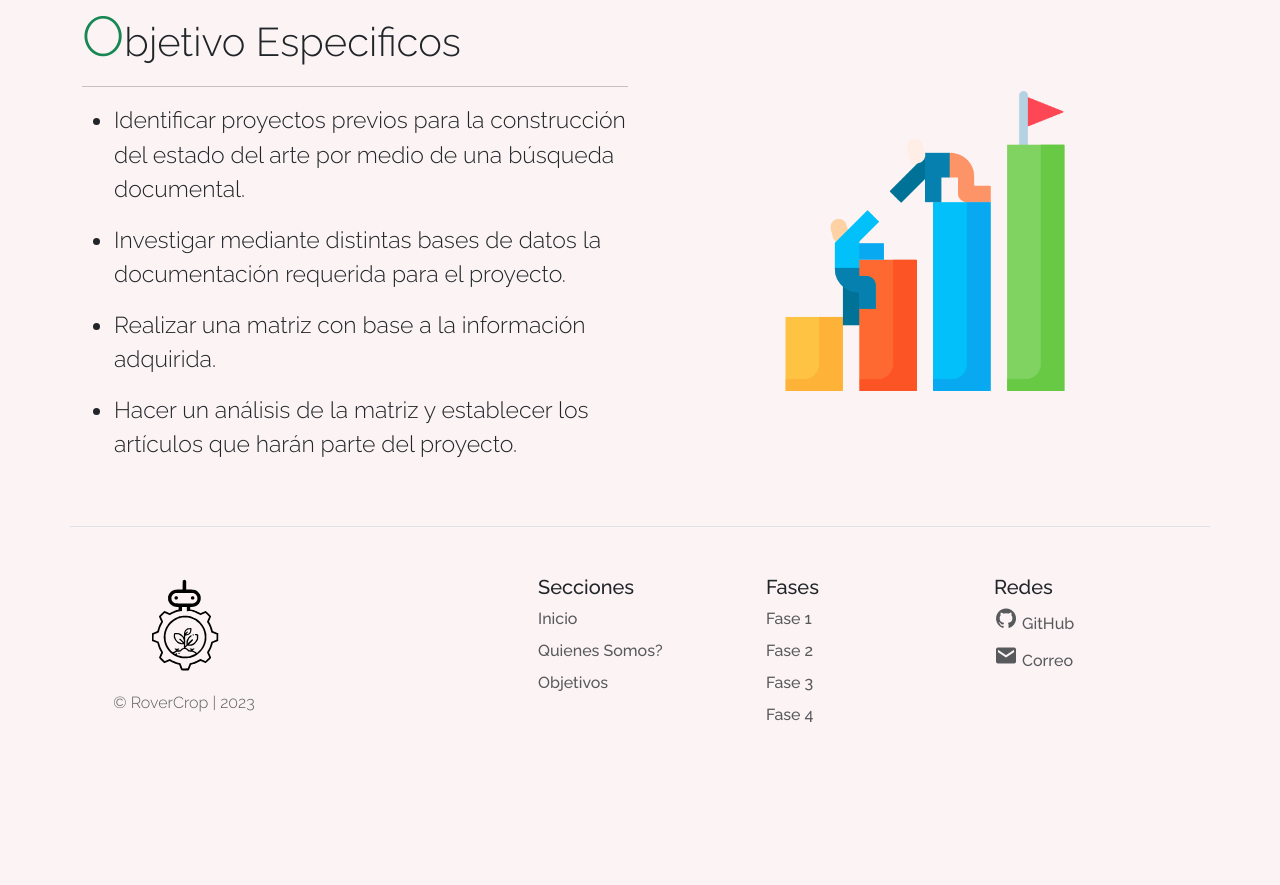
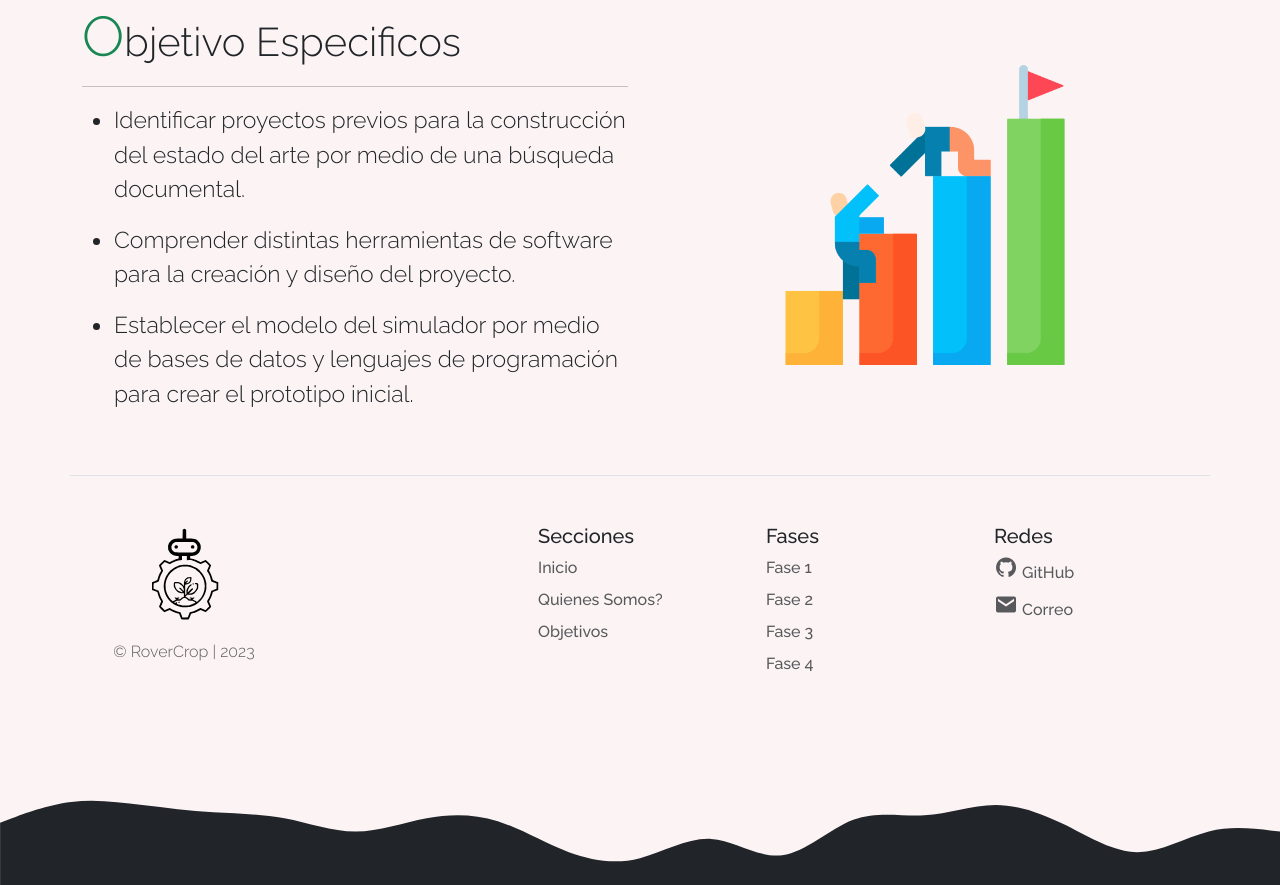
Before and after one commit to DeivTor/RoverCrop-Page, a plain HTML site: page index.html in a window 1280 px wide. Shown: the part 2292-3177 px from the top of the page. Before the commit the page ends 3139 px from the top, so only its background shows below. Drawn offline with nearby package versions, Linux system fonts and the light colour scheme.

Commit message:
agregando weaves y corrigiendo objetivos esp

```diff
--- a/index.html
+++ b/index.html
@@ -144,6 +144,7 @@
             </div>
         </div>
     </section>
+    <!-- Olas -->
     <svg id="wave" style="transform:rotate(180deg); transition: 0.3s" viewBox="0 0 1440 120" version="1.1"
         xmlns="http://www.w3.org/2000/svg">
         <defs>
@@ -182,19 +183,14 @@
                     <hr>
                     <ul id="objetivos">
                         <li>
-                            <p>Identificar proyectos previos para la construcción del estado del arte por medio de una
-                                búsqueda documental.</p>
+                            <p>Identificar proyectos previos para la construcción del estado del arte por medio de una búsqueda documental.</p>
                         </li>
                         <li>
-                            <p>Investigar mediante distintas bases de datos la documentación requerida para el proyecto.
+                            <p>Comprender distintas herramientas de software para la creación y diseño del proyecto.
                             </p>
                         </li>
                         <li>
-                            <p>Realizar una matriz con base a la información adquirida.</p>
-                        </li>
-                        <li>
-                            <p>Hacer un análisis de la matriz y establecer los artículos que harán parte del proyecto.
-                            </p>
+                            <p>Establecer el modelo del simulador por medio de bases de datos y lenguajes de programación para crear el prototipo inicial.
                         </li>
                     </ul>
                 </div>
@@ -257,6 +253,18 @@
             </div>
         </footer>
     </div>
+    <svg id="wave" style="transform:rotate(0deg); transition: 0.3s" viewBox="0 0 1440 100" version="1.1"
+        xmlns="http://www.w3.org/2000/svg">
+        <defs>
+            <linearGradient id="sw-gradient-0" x1="0" x2="0" y1="1" y2="0">
+                <stop stop-color="rgba(33, 37, 41, 1)" offset="0%"></stop>
+                <stop stop-color="rgba(33, 37, 41, 1)" offset="100%"></stop>
+            </linearGradient>
+        </defs>
+        <path style="transform:translate(0, 0px); opacity:1" fill="url(#sw-gradient-0)"
+            d="M0,30L13.3,25C26.7,20,53,10,80,6.7C106.7,3,133,7,160,10C186.7,13,213,17,240,18.3C266.7,20,293,20,320,25C346.7,30,373,40,400,40C426.7,40,453,30,480,25C506.7,20,533,20,560,28.3C586.7,37,613,53,640,63.3C666.7,73,693,77,720,70C746.7,63,773,47,800,48.3C826.7,50,853,70,880,66.7C906.7,63,933,37,960,26.7C986.7,17,1013,23,1040,21.7C1066.7,20,1093,10,1120,10C1146.7,10,1173,20,1200,33.3C1226.7,47,1253,63,1280,63.3C1306.7,63,1333,47,1360,40C1386.7,33,1413,37,1440,40C1466.7,43,1493,47,1520,51.7C1546.7,57,1573,63,1600,55C1626.7,47,1653,23,1680,23.3C1706.7,23,1733,47,1760,60C1786.7,73,1813,77,1840,76.7C1866.7,77,1893,73,1907,71.7L1920,70L1920,100L1906.7,100C1893.3,100,1867,100,1840,100C1813.3,100,1787,100,1760,100C1733.3,100,1707,100,1680,100C1653.3,100,1627,100,1600,100C1573.3,100,1547,100,1520,100C1493.3,100,1467,100,1440,100C1413.3,100,1387,100,1360,100C1333.3,100,1307,100,1280,100C1253.3,100,1227,100,1200,100C1173.3,100,1147,100,1120,100C1093.3,100,1067,100,1040,100C1013.3,100,987,100,960,100C933.3,100,907,100,880,100C853.3,100,827,100,800,100C773.3,100,747,100,720,100C693.3,100,667,100,640,100C613.3,100,587,100,560,100C533.3,100,507,100,480,100C453.3,100,427,100,400,100C373.3,100,347,100,320,100C293.3,100,267,100,240,100C213.3,100,187,100,160,100C133.3,100,107,100,80,100C53.3,100,27,100,13,100L0,100Z">
+        </path>
+    </svg>
 
 
     <!-- JavaScript -->
```
